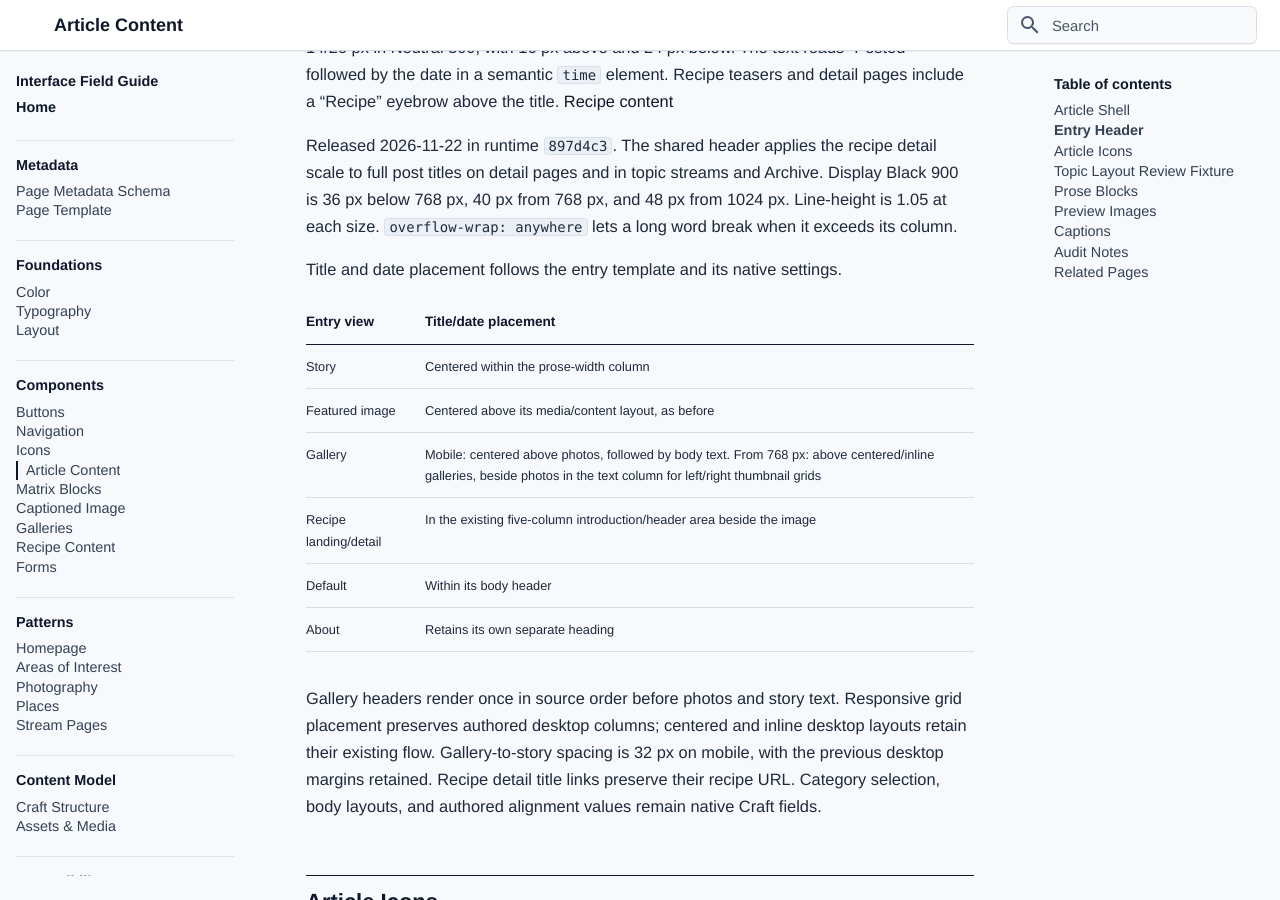
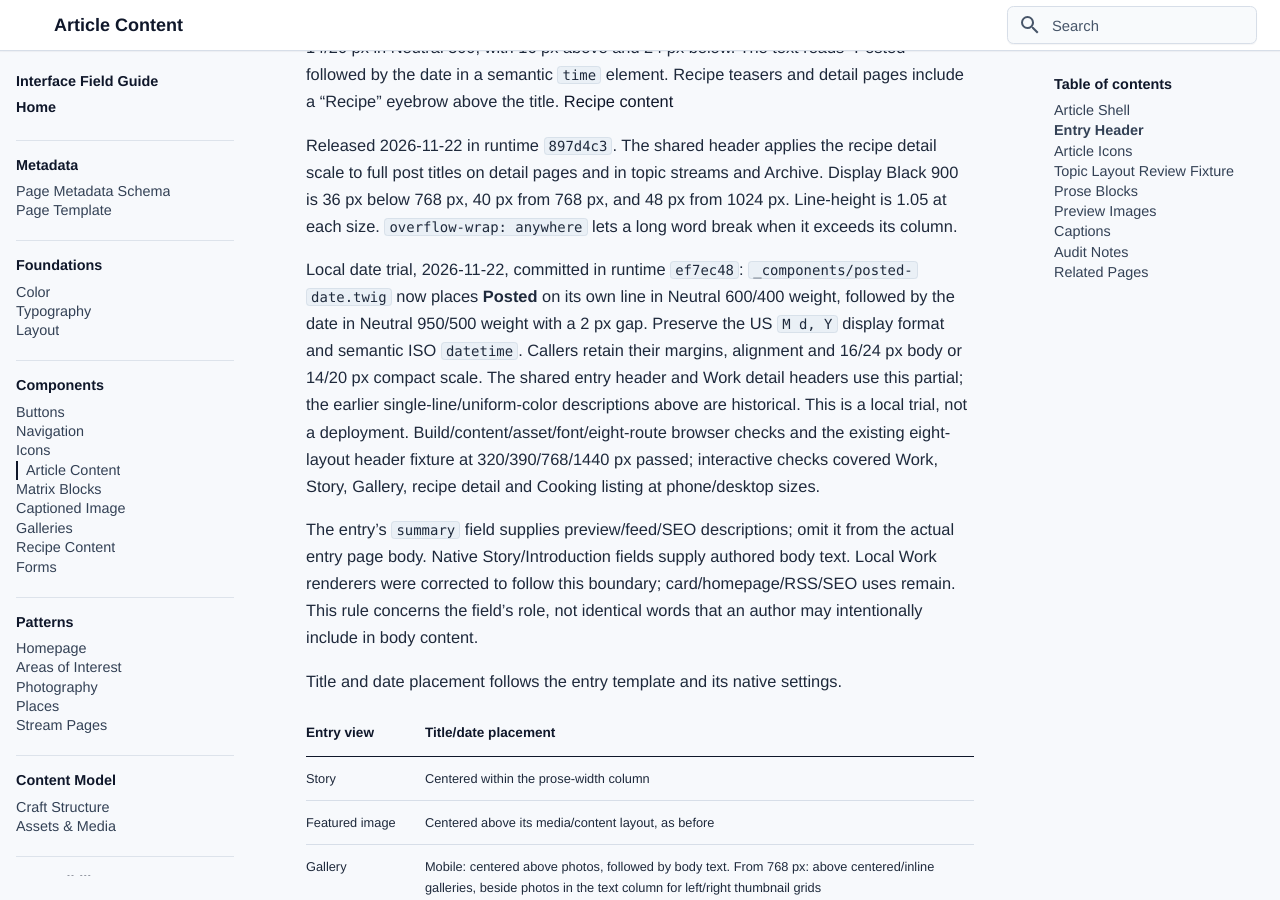
Before and after one commit to bentilden/Design-System, an MkDocs documentation site: the page built from docs/components/article-content.md, in a window 1280 px wide and 900 px high, scrolled down 1488 px. Built offline with MkDocs 1.6.1 and Material for MkDocs 9.7.7, drawn with Linux system fonts in a browser that asks for light colours; some web fonts are replaced.

Commit message:
Document stacked posted dates and summary usage
(cherry picked from commit 00362893a7a1f4942582e979301266228f9863e0)

```diff
--- a/docs/components/article-content.md
+++ b/docs/components/article-content.md
@@ -10,6 +10,7 @@ audience:
 source:
   - bentilden.com/templates/_entry-content/default.twig
   - bentilden.com/templates/_components/entry-header.twig
+  - bentilden.com/templates/_components/posted-date.twig
   - bentilden.com/scripts/post-header-layout-qa.php
   - bentilden.com/templates/dev-test/topic-layouts.twig
   - bentilden.com-css/scripts/qa-topic-layouts-browser.mjs
@@ -73,6 +74,10 @@ The shared `_components/entry-header.twig` component defaults to centering the t
 Listing refinement, 2026-11-22, runtime `d05d26c`. Topic streams and Archive use the recipe detail page’s compact posting date in `_components/entry-header.twig`. The body face is 14/20 px in Neutral 500, with 16 px above and 24 px below. The text reads “Posted” followed by the date in a semantic `time` element. Recipe teasers and detail pages include a “Recipe” eyebrow above the title. [Recipe content](recipe-content.md#current-interface)
 
 Released 2026-11-22 in runtime `897d4c3`. The shared header applies the recipe detail scale to full post titles on detail pages and in topic streams and Archive. Display Black 900 is 36 px below 768 px, 40 px from 768 px, and 48 px from 1024 px. Line-height is 1.05 at each size. `overflow-wrap: anywhere` lets a long word break when it exceeds its column.
+
+Local date trial, 2026-11-22, committed in runtime `ef7ec48`: `_components/posted-date.twig` now places **Posted** on its own line in Neutral 600/400 weight, followed by the date in Neutral 950/500 weight with a 2 px gap. Preserve the US `M d, Y` display format and semantic ISO `datetime`. Callers retain their margins, alignment and 16/24 px body or 14/20 px compact scale. The shared entry header and Work detail headers use this partial; the earlier single-line/uniform-color descriptions above are historical. This is a local trial, not a deployment. Build/content/asset/font/eight-route browser checks and the existing eight-layout header fixture at 320/390/768/1440 px passed; interactive checks covered Work, Story, Gallery, recipe detail and Cooking listing at phone/desktop sizes.
+
+The entry’s `summary` field supplies preview/feed/SEO descriptions; omit it from the actual entry page body. Native Story/Introduction fields supply authored body text. Local Work renderers were corrected to follow this boundary; card/homepage/RSS/SEO uses remain. This rule concerns the field’s role, not identical words that an author may intentionally include in body content.
 
 Title and date placement follows the entry template and its native settings.
 
--- a/docs/foundations/typography.md
+++ b/docs/foundations/typography.md
@@ -99,6 +99,8 @@ The [post-title weight chosen on 2026-10-17](../components/article-content.md#en
 
 Local refinement, 2026-10-18: the owner restored entry-specific title/date placement. The Micro date example above records the preceding styling. Post titles use Display Black 900 at 48 px with inherited letter spacing. Subsequent manual edits changed publication dates to normal body Text at 16 px with the Posted prefix, 20 px top margin, and 40 px bottom margin. The current local palette trial uses Neutral 600 for these dates. The intervening 60/72 px title, tightened tracking, and normal-case date experiment is superseded. Placement follows the entry layout. Subsequent mobile refinement centers every post title/date below 768 px through the shared header; desktop text alignment is inherited from the entry layout. The topic icon/label stays centered above it. See [Entry Header](../components/article-content.md#entry-header).
 
+Local date trial, 2026-11-22, runtime `ef7ec48` (committed locally, unpublished): entry headers now stack a normal-weight Neutral 600 **Posted** label above the medium-weight Neutral 950 date with a 2 px gap. The shared `_components/posted-date.twig` retains US `M d, Y`, semantic `time`, caller alignment and 16/24 px body or 14/20 px compact scale. This supersedes the preceding single-line date styling for the local checkout only. See [Entry Header](../components/article-content.md#entry-header) for source and verification scope.
+
 Use the Micro family at 12 px (`text-xs`) with Slate 600 for compact metadata and image details; shared post dates use the Text exception above. Uppercase tracking provides the quiet metadata treatment without relying on a very small size or pale foreground.
 
 ### Prose
```
